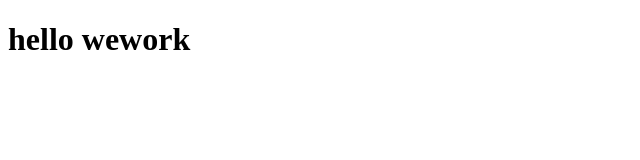
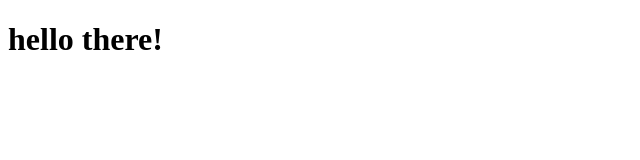
Before and after one commit to hannah-saurusrex/wedding-website, a website: page index.html in a window 1280 px wide. Shown: the full height of the page, 0-640 px from the left. Drawn offline with Linux system fonts and the light colour scheme.

Commit message:
organized files, updated headline.

```diff
--- a/index.html
+++ b/index.html
@@ -11,7 +11,7 @@
 </head>
 
 <body>
-<h1> hello wework</h1>
+<h1> hello there!</h1>
 </body>
 
 </html>
```
Also changed, not shown: package.json (added, +25 -0 lines), 1 other file.
